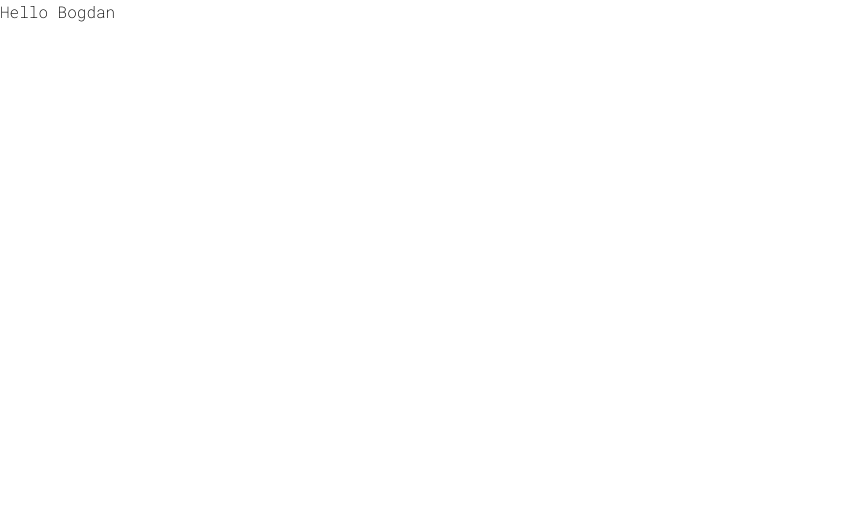
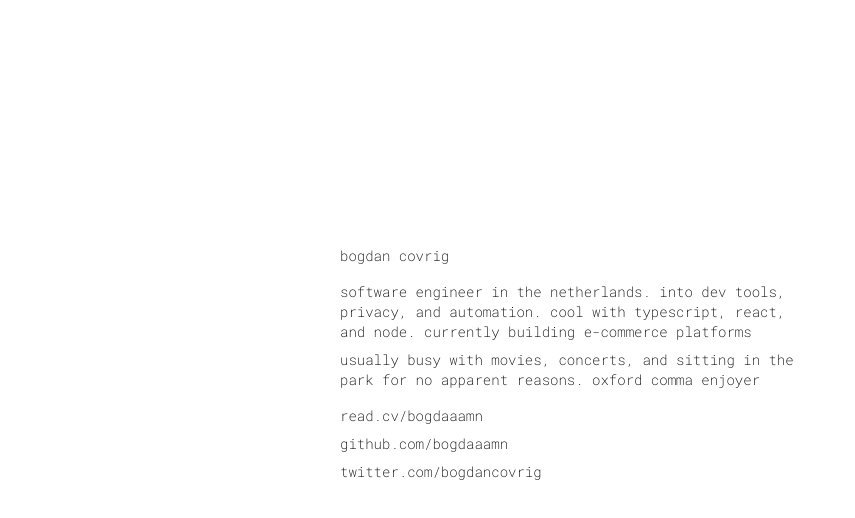
Before and after one commit to bogdaaamn/bogdan.covrig.dev, a Next.js app: page / in a window 1280 px wide. Shown: the top 518 px of the page, without its empty margins (0-855 px from the left). Built offline with nearby package versions, Linux system fonts and the light colour scheme.

Commit message:
feat: Add content

```diff
--- a/src/app/page.tsx
+++ b/src/app/page.tsx
@@ -1,7 +1,29 @@
 export default function Page() {
   return (
-    <main>
-      <h1>Hello Bogdan</h1>
+    <main className="flex justify-center items-center h-screen p-4 pb-20">
+      <div className="[&>*]:mb-2 max-w-[600px] text-sm text-balance">
+        <h1>bogdan covrig</h1>
+        <p className="mt-4">
+          software engineer in the netherlands. into dev tools, privacy, and automation. cool with typescript, react,
+          and node. currently building e-commerce platforms
+        </p>
+        <p>usually busy with movies, concerts, and sitting in the park for no apparent reasons. oxford comma enjoyer</p>
+        <p className="mt-4">
+          <a href="https://read.cv/bogdaaamn" target="_blank" rel="noopener noreferrer">
+            read.cv/bogdaaamn
+          </a>
+        </p>
+        <p>
+          <a href="https://github.com/bogdaaamn" target="_blank" rel="noopener noreferrer">
+            github.com/bogdaaamn
+          </a>
+        </p>
+        <p>
+          <a href="https://twitter.com/bogdancovrig" target="_blank" rel="noopener noreferrer">
+            twitter.com/bogdancovrig
+          </a>
+        </p>
+      </div>
     </main>
   );
 }
```
